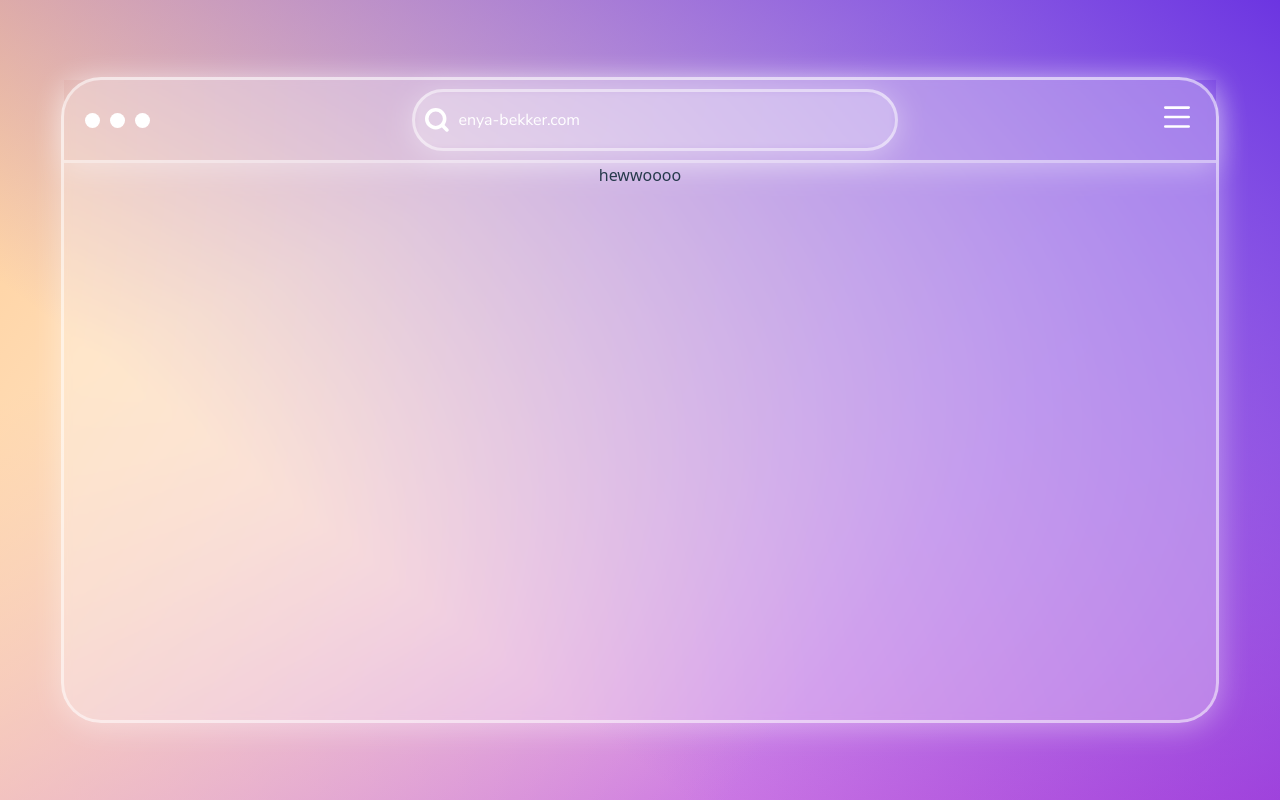
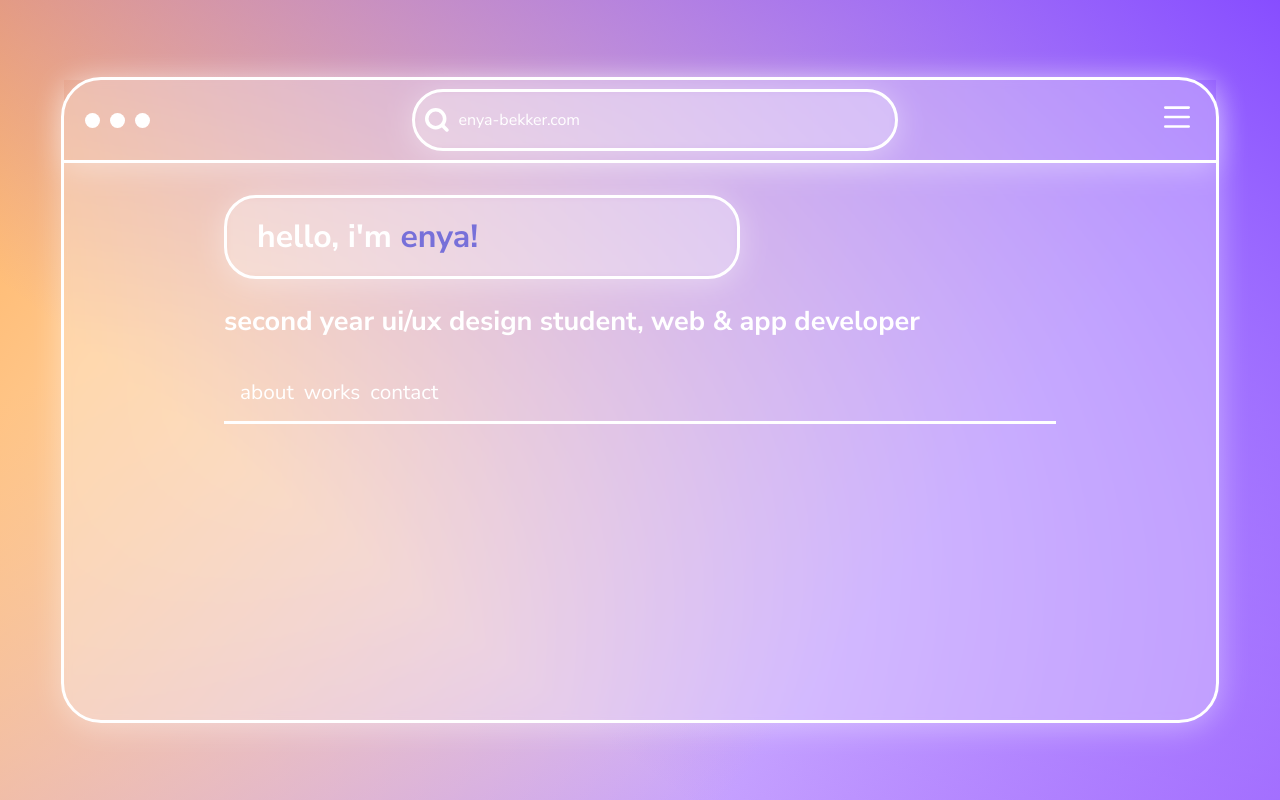
Before and after one commit to enyaxo/Enya-UX-Portfolio, a React (Vite) app in the folder enya-portfolio/: page / in a window 1280 px wide. Built offline with nearby package versions, Linux system fonts and the light colour scheme.

Commit message:
Progression in the main container's content

```diff
--- a/enya-portfolio/src/App.css
+++ b/enya-portfolio/src/App.css
@@ -7,7 +7,7 @@
 
 body {
   background:
-          linear-gradient(217deg, #6c35e1, transparent 70.71%),
-          linear-gradient(127deg, #ffce98, transparent 70.71%),
-          linear-gradient(336deg, #bb4ada, transparent 70.71%);
+          linear-gradient(217deg, #874dff, transparent 70.71%),
+          linear-gradient(127deg, #ffb260, transparent 70.71%),
+          linear-gradient(336deg, #b382ff, transparent 70.71%);
 }
--- a/enya-portfolio/src/MainContainer.css
+++ b/enya-portfolio/src/MainContainer.css
@@ -1,4 +1,4 @@
-.container-box {
+.container-content {
     width: 90vw;
     height: 80vh;
     max-width: 1300px; /* Won't exceed this width */
@@ -9,74 +9,60 @@
     box-shadow: 0 4px 30px rgba(255, 255, 255, 40%);
     backdrop-filter: blur(5px);
     -webkit-backdrop-filter: blur(5px);
-    border: 3px solid rgba(255, 255, 255, 50%);
+    border: 3px solid var(--main-accent);
     background-color: rgba(255, 255, 255, 30%);
 }
 
-.browser-header {
-    border-bottom: 3px solid rgba(255, 255, 255, 50%);
-    box-shadow: 0 4px 30px rgba(255, 255, 255, 40%);
-
-    height: 5vh;
-    padding: 20px 16px;
-    display: flex;
-    align-items: center;
-    flex-shrink: 0;
+.box-content {
+    padding-top: 2em;
+    margin: 0 10em 0 10em;
+    text-align: left;
 }
 
-/* Search bar */
-
-.search-bar {
-    position: relative;
+.page-title {
+    padding: 0 0 0 30px;
     width: 30em;
     text-align: left;
-    margin: 0 auto;
-    /* Glass morphism CSS settings */
-    border-radius: 2.5em;
+    display: flex;
+
+    border-radius: 2em;
     box-shadow: 0 4px 30px rgba(255, 255, 255, 40%);
     backdrop-filter: blur(5px);
     -webkit-backdrop-filter: blur(5px);
-    border: 3px solid rgba(255, 255, 255, 50%);
+    border: 3px solid var(--main-accent);
+}
+
+.page-title h1 {
+    color: var(--main-accent);
+    font-size: 2em;
+    font-family: "Nunito Sans", serif;
+}
+
+.box-content h2 {
+    color: var(--main-accent);
+    font-family: "Nunito Sans", serif;
+    font-size: 1.7em;
+}
+
+.divider {
+    border-bottom: 3px solid var(--main-accent);
+    margin: 0 10em 0 10em;
+    color: var(--main-accent);
+    font-family: "Nunito Sans", serif;
+    height: 1em;
+    padding: 20px 16px;
     display: flex;
     align-items: center;
 }
 
-.search-bar p {
-    color: white;
-    cursor: pointer;
-    font-family: "Nunito Sans", sans-serif;
+ul {
+    list-style-type: none;
+    margin: 0;
+    padding: 0;
+    display: flex;
+    gap: 10px;
 }
 
-.icon {
-    padding: 10px;
+.divider li {
+    font-size: 1.3em;
 }
-
-
-/* Dots */
-
-.window-dots {
-    display: flex;
-}
-
-.dot-exit, .dot-min, .dot-full {
-    padding: 5px;
-    transition: all ease 0.6s;
-}
-
-.dot-exit:hover circle {
-    fill: #F96262;
-    cursor: pointer;
-    transition: all ease 0.6s;
-}
-
-.dot-min:hover circle {
-    fill: #ffc65f;
-    cursor: pointer;
-    transition: all ease 0.6s;
-}
-
-.dot-full:hover circle {
-    fill: #AFEE8B;
-    cursor: pointer;
-    transition: all ease 0.6s;
-}
--- a/enya-portfolio/src/MainContainer.jsx
+++ b/enya-portfolio/src/MainContainer.jsx
@@ -4,9 +4,21 @@ import NavBar from "./NavBar.jsx";
 function MainContainer() {
     return (
         <div className={"container-box"}>
-            <div className={"box-content"}>
+            <div className={"container-content"}>
                 <NavBar/>
-                hewwoooo
+                <div className={"box-content"}>
+                    <div className={'page-title'}>
+                        <h1>hello, i'm <span style={{color: "#7770D9"}}>enya!</span></h1>
+                    </div>
+                    <h2>second year ui/ux design student, web & app developer</h2>
+                </div>
+                <div className={"divider"}>
+                    <ul>
+                        <li>about</li>
+                        <li>works</li>
+                        <li>contact</li>
+                    </ul>
+                </div>
             </div>
         </div>
     )
--- a/enya-portfolio/src/NavBar.css
+++ b/enya-portfolio/src/NavBar.css
@@ -1,11 +1,10 @@
 .browser-header {
-    border-bottom: 3px solid rgba(255, 255, 255, 50%);
+    border-bottom: 3px solid var(--main-accent);
     box-shadow: 0 4px 30px rgba(255, 255, 255, 40%);
     height: 5vh;
     padding: 20px 16px;
     display: flex;
     align-items: center;
-    flex-shrink: 0;
 }
 
 /* Search bar */
@@ -20,7 +19,7 @@
     box-shadow: 0 4px 30px rgba(255, 255, 255, 40%);
     backdrop-filter: blur(5px);
     -webkit-backdrop-filter: blur(5px);
-    border: 3px solid rgba(255, 255, 255, 50%);
+    border: 3px solid var(--main-accent);
     display: flex;
     align-items: center;
 }
--- a/enya-portfolio/src/index.css
+++ b/enya-portfolio/src/index.css
@@ -1,5 +1,5 @@
 :root {
-  font-family: system-ui, Avenir, Helvetica, Arial, sans-serif;
+  font-family: "Nunito Sans", sans-serif;
   line-height: 1.5;
   font-weight: 400;
 
@@ -11,6 +11,8 @@
   text-rendering: optimizeLegibility;
   -webkit-font-smoothing: antialiased;
   -moz-osx-font-smoothing: grayscale;
+
+  --main-accent: rgb(255, 255, 255);
 }
 
 
```
